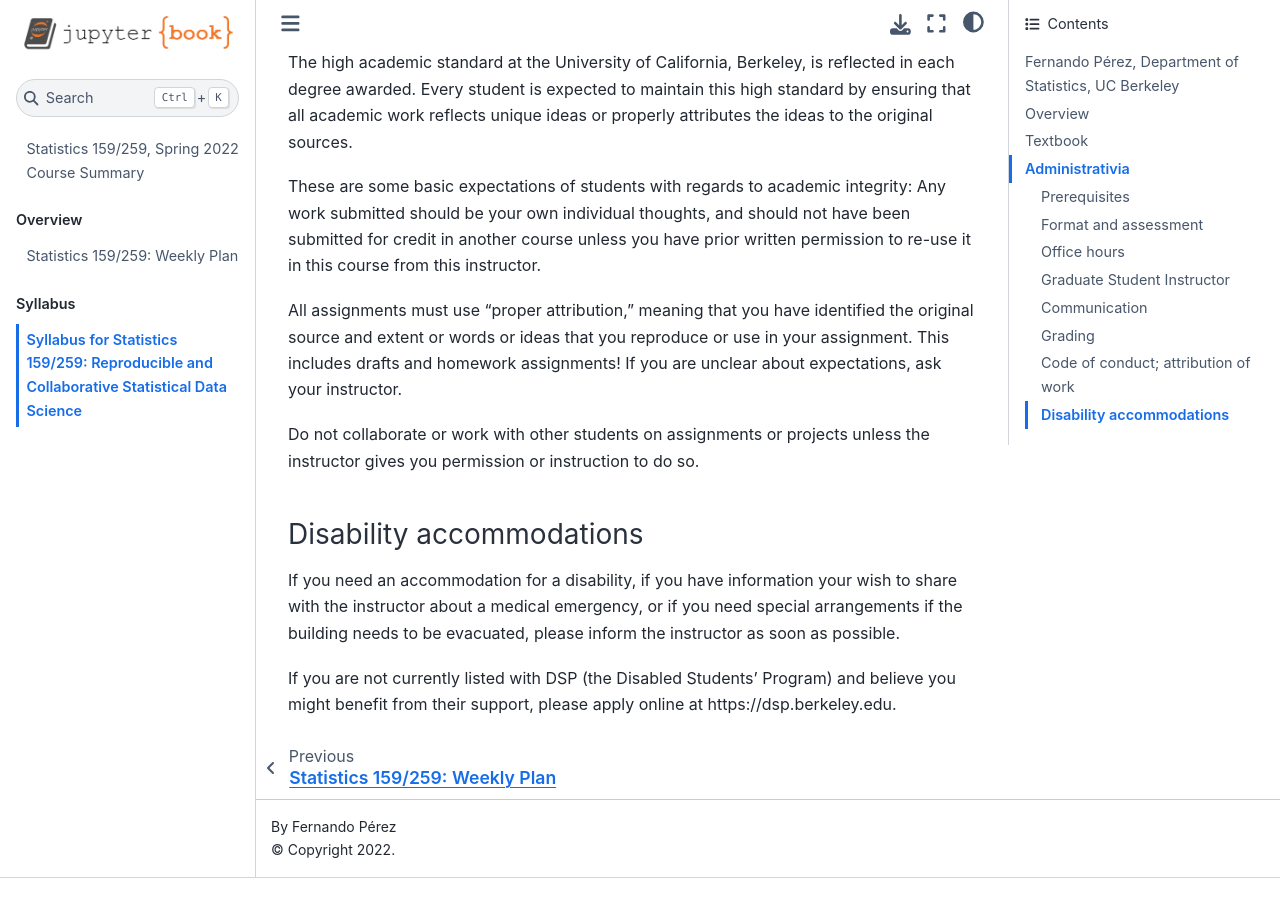
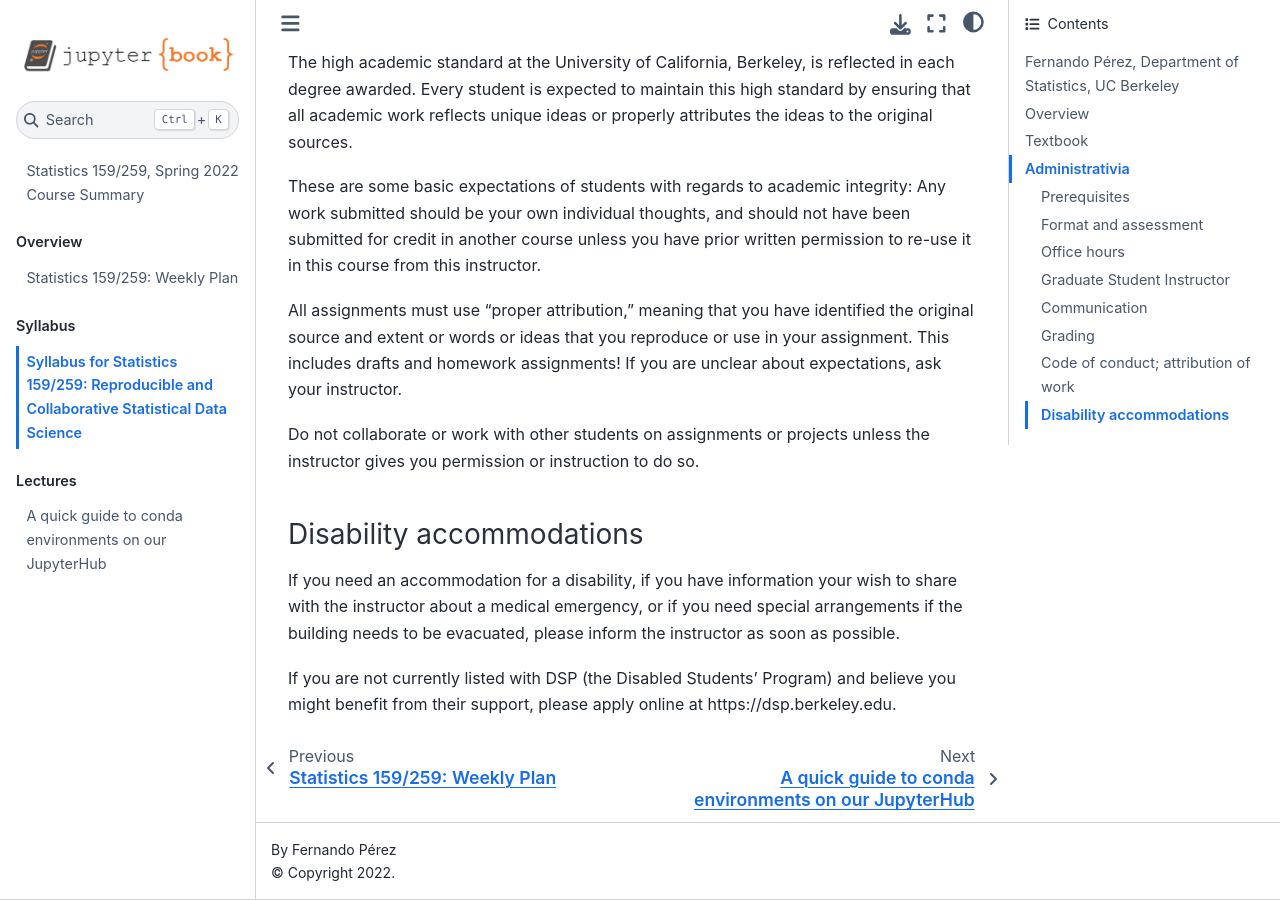
Before and after one commit to UCB-stat-159-s22/site, a Jupyter Book: the page built from syllabus.md, in a window 1280 px wide and 900 px high, scrolled down 4524 px. Built offline with Jupyter Book 1.0.4 settings and Sphinx 7.4.7 and the Sphinx Book theme 1.1.4, drawn with Linux system fonts in a browser that asks for light colours; pages that are not in the unit, such as notebooks, are missing from menus; before the commit the page ends 5402 px from its top, so only the background shows below that; some of the changed lines change nothing that is shown.

Commit message:
Add short tutorial on conda/mamba environments.
This topic will be covered in-depth in lecture, but this provides a
quickstart for using environments in our hub.

````diff
--- a/_toc.yml
+++ b/_toc.yml
@@ -12,7 +12,8 @@
   - file: lectures/intro-git/Git-Tutorial
   - file: lectures/intro-git/git-visuals
   - file: lectures/intro-jupyter/Index
-  - file: lectures/intro-jupyter/West_Coast_HeatWave_Basic.ipynb
+  - file: lectures/West_Coast_HeatWave_Basic.ipynb
+  - file: lectures/environments/conda-envs.md
 - caption: Labs
   chapters:
   - file: lab/lab01/lab01.ipynb
--- /dev/null
+++ b/lectures/environments/conda-envs.md
@@ -0,0 +1,107 @@
+# A quick guide to conda environments on our JupyterHub
+
+In our next lecture we will take a deeper dive into the details of environments for reproducible computation. This is a quick, practical guide to using environments in our JupyterHub installation. For the purposes of this discussion (the term 'environment' has multiple uses), a _conda_ environment is a directory containing a collection of packages you have installed and can use (full documentation is [available here](https://docs.conda.io/projects/conda/en/latest/user-guide/concepts/environments.html)). Environments are accessed by name, and you can switch between environments by _activating_ and _deactivating_ them.
+
+An environment can be built by hand, simply by installing packages into it. But by explicitly declaring in a file the packages that make an environment, the concept becomes key to reproducibility.  That file can then be used to re-create the environment with the same list of packages (and potentially the same versions and even the exact same builds) on a different system.
+
+```{note}
+This type of environment is associated with the `conda` tool linked above, but in practice we have two nearly equivalent commands we can use to manage them: `conda` and `mamba`. The latter is a newer implementation of the same ideas that has a number of performance advantages. While we will continue referring to "conda environments," in practice we will use the `mamba` command for some tasks. In particular, we will always use mamba to install packages, as it can be much, _much_ faster than conda.
+```
+
+On our hub, when running notebooks by default they use the kernel and packages associated with the `notebook` environment. When starting a new terminal, you may find yourself in the `base` environment that has no other packages, and may need to switch to the `notebook` environment if you want to access the same packages that you do from the notebook.
+
+For the remaining of the course, you may need for some of your projects to install custom packages, and you will want to do that in a way that makes it possible for others (your teammates, instructors, etc) to have the same packages installed.
+
+## Storing your environments in a persistent location
+
+The first step to create new environments you can access later is to put them in a persistent location. You should create a folder for all your new environments, I recommend using:
+
+```{bash}
+mkdir $HOME/envs
+```
+
+so that from now on, all new environments you create will live in `~/envs`. To tell conda that this is the case, create a file named `.condarc` in your home directory (or edit it if it's there already)
+
+```
+envs_dirs:
+  - ~/envs
+  - ~/shared/envs
+```
+
+```{tip}
+You should add, if you don't have it already, `.condarc` to your `.dotfiles` repo!
+```
+
+## Creating a new environment in that location
+
+Next, you will define the packages you want to install in your environment by using a file called `environment.yml` such as this one (you can find more details in the [documentation](https://docs.conda.io/projects/conda/en/latest/user-guide/tasks/manage-environments.html#create-env-file-manually)):
+
+```yaml
+name: mytestenv
+dependencies:
+  - python=3.9
+  - tqdm=4.62.3
+```
+
+This file defines an environment with only Python 3.9 and the `tqdm` package installed in it. Once you have this file, you can create this environment with the command:
+
+```
+mamba env create -f environment.yml -p ~/envs/mytestenv
+```
+
+After it runs through the installation process, you should be able to see it listed along with the system-wide environments with the command `mamba env list`:
+
+```bash
+(base) (main)jupyter-fernando-2eperez[environments]> mamba env list
+# conda environments:
+#
+mytestenv                /home/jovyan/envs/mytestenv
+base                  *  /srv/conda
+notebook                 /srv/conda/envs/notebook
+```
+
+You can now use it by typing  `conda activate mytestenv`, and stop using it with `conda deactivate`.
+
+```{note}
+Note that we use `conda` and _not_ `mamba` to activate/deactivate environments.  This may change in the future.
+```
+
+## Updating your environment with new packages
+
+While you can then install new packages in the environment at the command line by using `mamba install <package-name>`, you should always record which packages you mean to install in the `environment.yml` file so you can reproduce later the same environment or share it with colleagues.
+
+For your homework projects, the `environment.yml` file should obviously go into the git repository, so that every team member (and your instructors) can also create the environment in the same fashion.
+
+If you have new packages listed in your `environment.yml` file (because you edited it or changes were made to it by a colleague and you got these changes over git, for example), you can apply these updates with this command:
+
+```bash
+mamba env update --file environment.yml --prune
+```
+
+(the `--prune` option removes packages that may have been deleted from the file, if any, and is not strictly necessary though recommended to keep your environment in sync with the specification in the file).
+
+## Using an environment in your notebooks
+
+So far, our simple `mytestenv` environment can only be used at the command-line, but it will not be available for your notebooks. For that to work, you need to add to the environment the `ipykernel` package. The following `environment.yml` file would give you a kernel you can use in the Hub (albeit with only the `tqdm` package, obviously):
+
+```yaml
+name: mytestenv
+dependencies:
+  - ipykernel=6.7.0
+  - python=3.9
+  - tqdm=4.62.3
+```
+
+And once `ipykernel` is installed in the environment, you need to add it to the Jupyter configuration with the command:
+
+```
+python -m ipykernel install --user --name mytestenv --display-name "IPython - mytestenv"
+```
+
+In the above, the `--name` value is used internally by Jupyter and can be anything, while you should make the `--display-name` be descriptive, as that's what is shown in the Launcher icons.
+
+After completing these steps, when you click on the launcher in JupyterLab you should see something like the following:
+
+![](launcher-kernels.png)
+
+You can now use these same techniques to manage as many environments as you need for your new projects.
````
Also changed, not shown: 2 other files.
